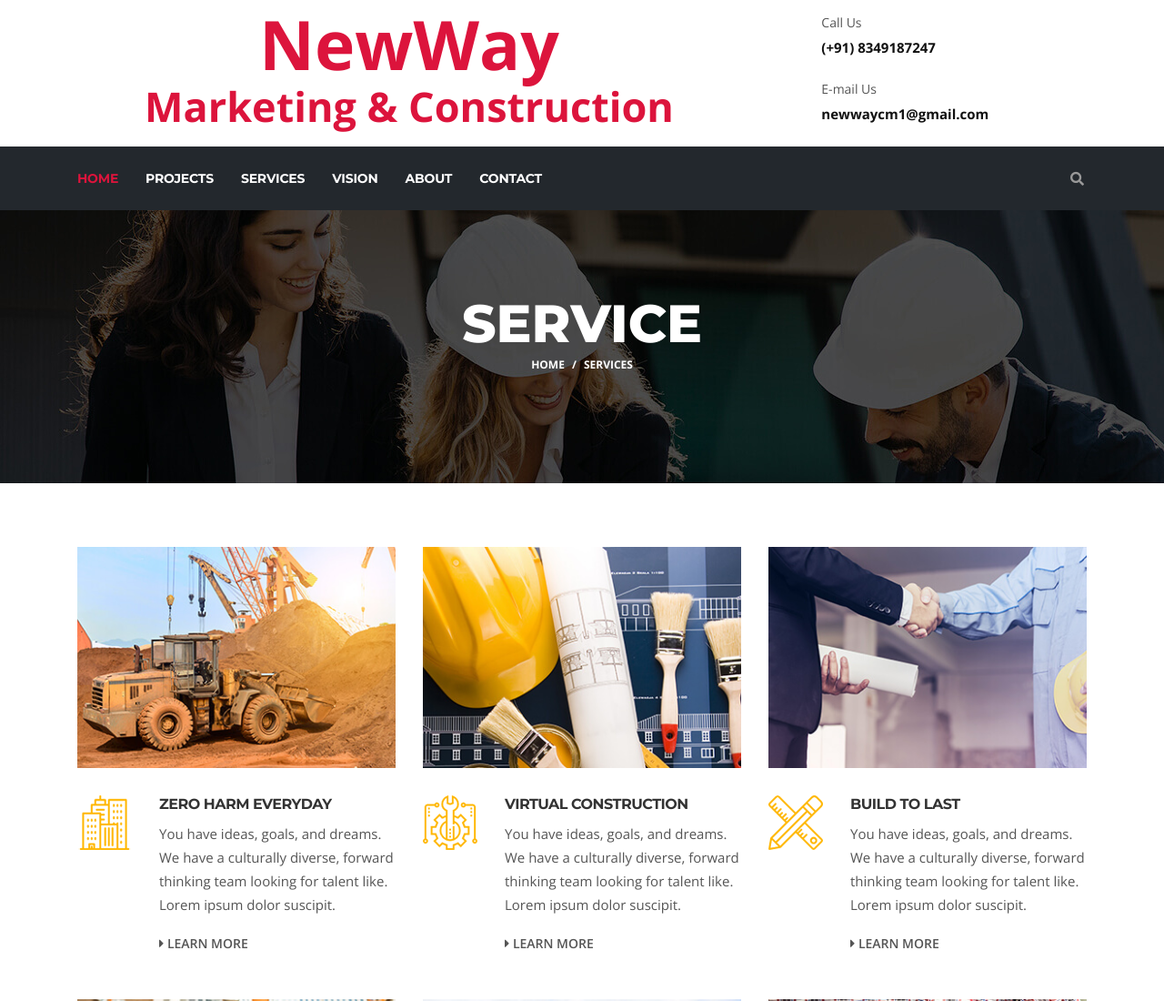
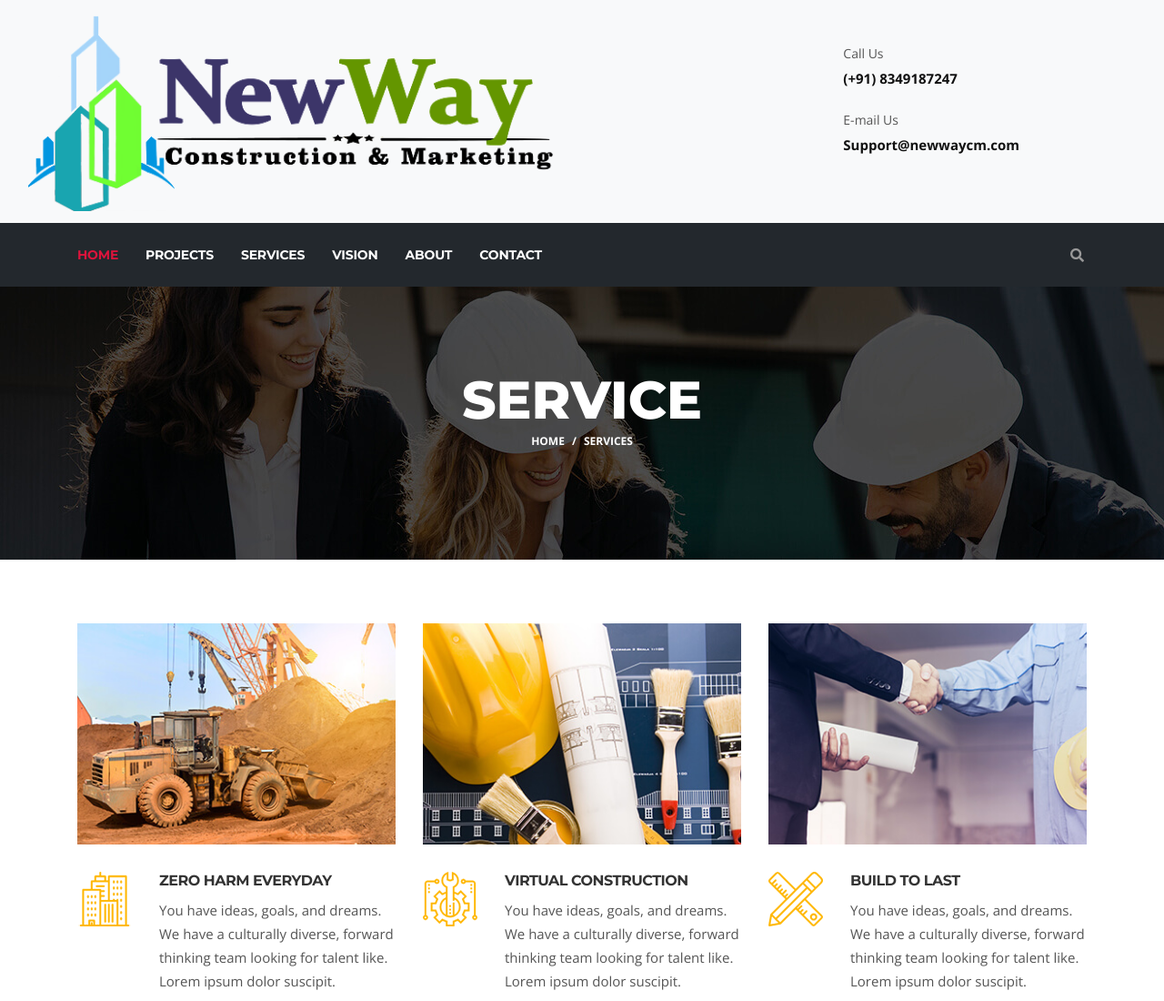
Before and after one commit to Dev-daviddheeru/newway, a plain HTML site: page services.html in a window 1280 px wide. Shown: the top 1100 px of the page at 91% size. Drawn offline with nearby package versions, Linux system fonts and the light colour scheme.

Commit message:
Adding header to all Pages top

```diff
--- a/services.html
+++ b/services.html
@@ -29,18 +29,15 @@
 
     <!-- Header start -->
     <header id="header" class="header-one">
-      <div class="bg-white">
-        <div class="container">
-          <div class="logo-area">
-            <div class="row align-items-center">
-              <div class="logo col-lg-8 col-sm-12 text-center  mb-10 mb-md-8 mb-lg-0">
-                <a class="d-block" href="index.html">
-                <div class= "logo-txt"><span id="logo-txt-first"> NewWay</span> <br> <span id = "logo-txt-second">Marketing&nbsp;&&nbsp;Construction</span></div>
+      <nav class="navbar navbar-light bg-light">
+        <div class="col-sm-12 col-xl-6"  >
+          <a class="navbar-brand" href="#">
+            <img src="images/newlogo.png"  class ="img-fluid"  class="d-inline-block" alt="">
           </a>
-              </div><!-- logo end -->
-
-              <div class="col-lg-4 header-right">
-                <ul class="top-info-box col-sm-10 col-md-10">
+        </div>
+        <div class="col-sm-12 col-xl-4" >
+          <div class="header-right" >
+            <ul class="top-info-box col-sm-10 col-md-10" >
               <li>
                 <div class="info-box ">
                   <div class="info-box-content">
@@ -50,21 +47,17 @@
                   </div><br>
                    <div class="info-box-content">
                       <p class="info-box-title">E-mail Us</p>
-                          <p class="info-box-subtitle"><a href="mailto:newwaycm1@gmail.com">newwaycm1@gmail.com</a></p>
+                      <p class="info-box-subtitle"><a href="mailto:Support@newwaycm.com">Support@newwaycm.com</a></p>
                       <br>
                   </div>
 
               </li>
 
-                </ul><!-- Ul end -->
-              </div><!-- header right end -->
+            </ul>
           </div>
-            <!-- logo area end -->
         </div>
-          <!-- Row end -->
-        </div>
-        <!-- Container end -->
-      </div>
+
+      </nav>
 
       <div class="site-navigation">
         <div class="container">
```
Also changed, not shown: contact.html (+15 -19 lines), index.html (+1 -1 lines). Lines whose indentation alone changed are shown as unchanged.
